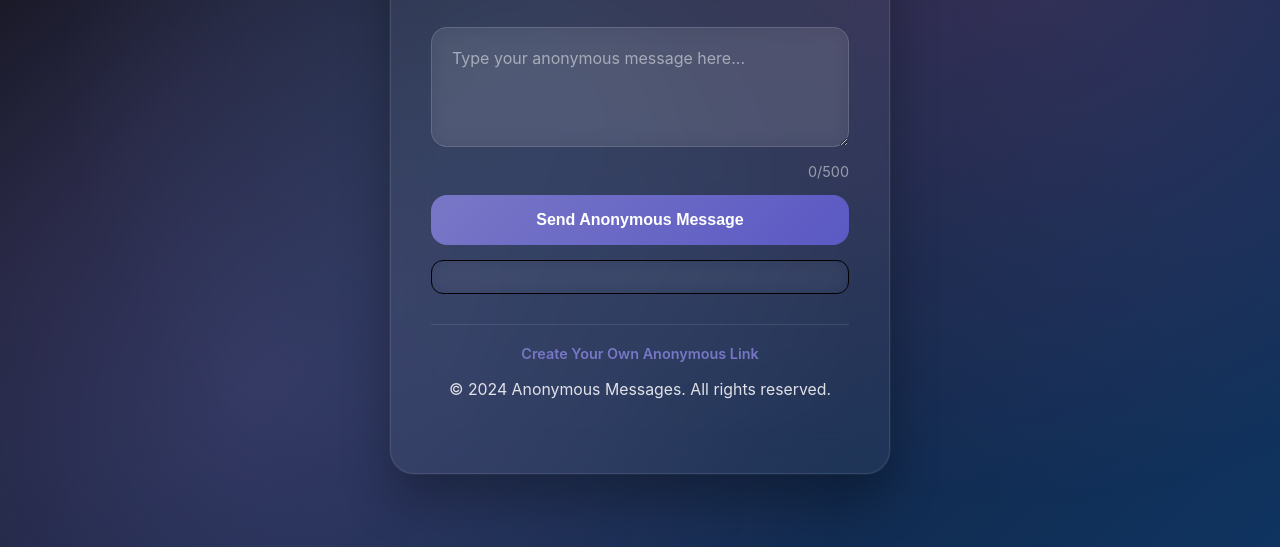
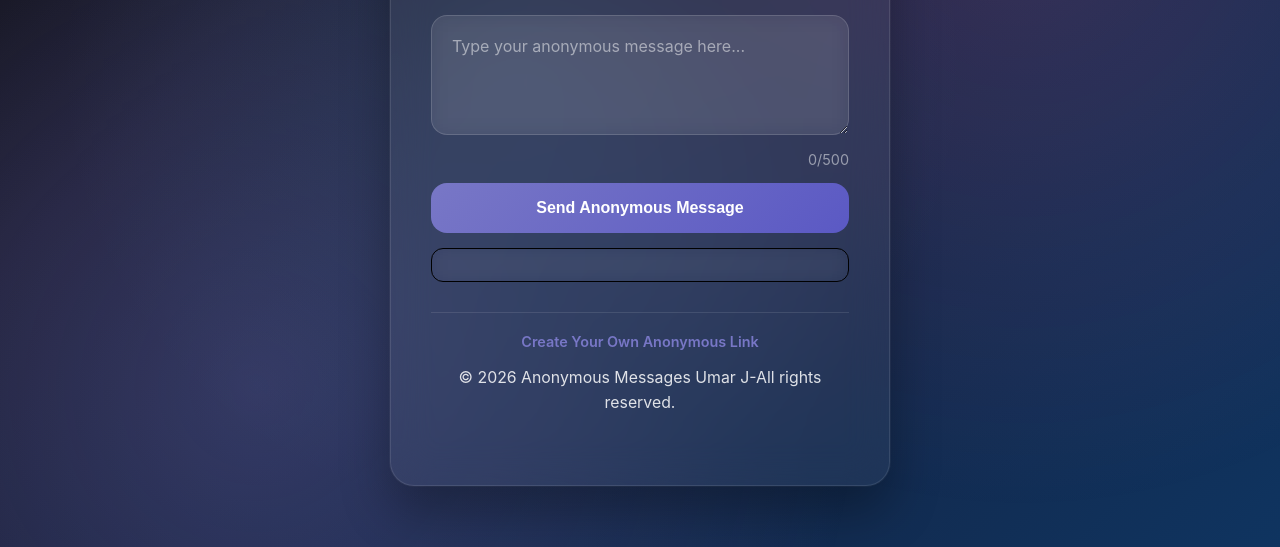
Before and after one commit to umarJ-max/Annoymous-Sender, a website: page public/send.html in a window 1280 px wide. Shown: the part 253-800 px from the top of the page. Drawn offline with Linux system fonts and the light colour scheme.

Commit message:
Update send.html

```diff
--- a/public/send.html
+++ b/public/send.html
@@ -24,7 +24,7 @@
 
         <div class="footer">
             <a href="/">Create Your Own Anonymous Link</a>
-            <p style="margin-top: 15px;">&copy; 2024 Anonymous Messages. All rights reserved.</p>
+            <p style="margin-top: 15px;">&copy; 2026 Anonymous Messages Umar J-All rights reserved.</p>
         </div>
     </div>
 
```
